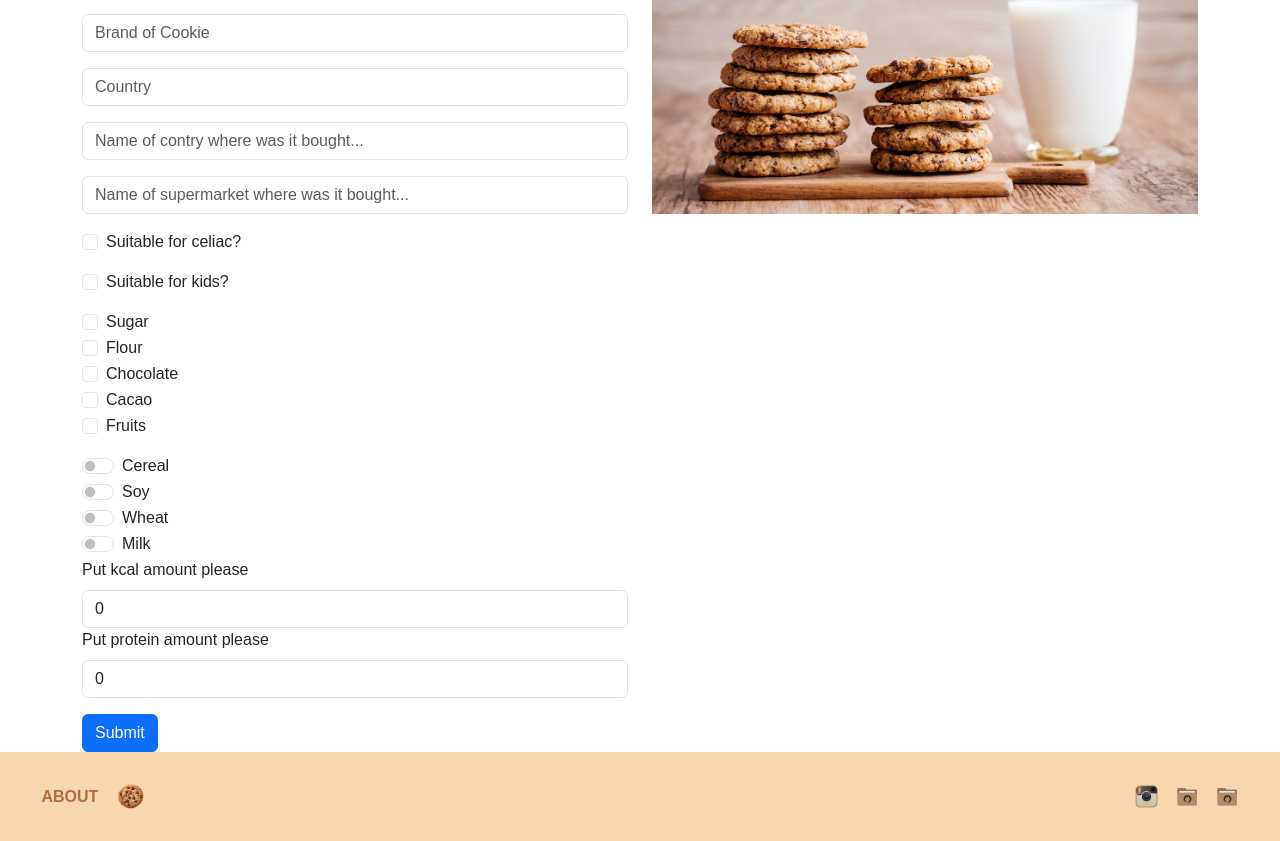
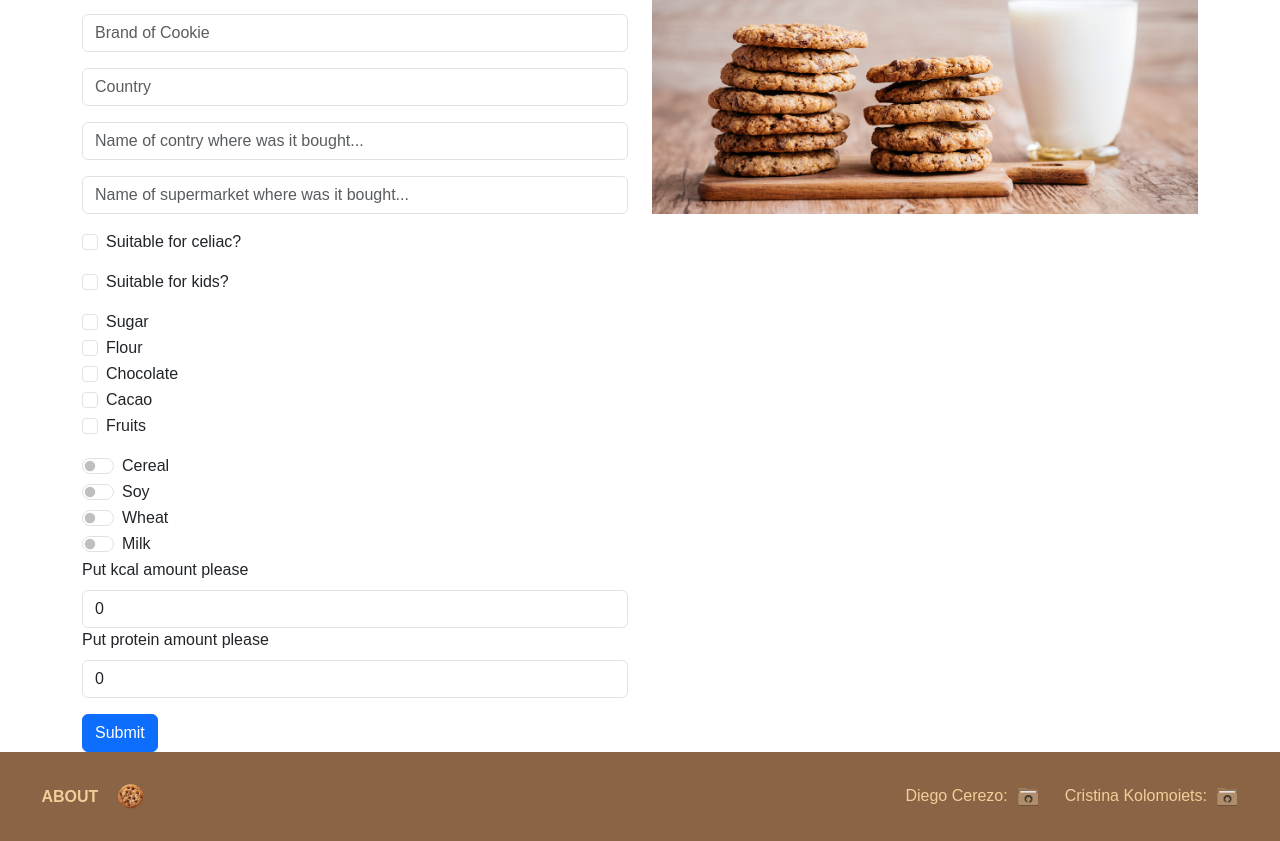
Before and after one commit to CristinaColomoiets/project_2-cookies-app-client, a React (Vite) app: page /cookie/add-cookie in a window 1280 px wide. Shown: the part 279-1120 px from the top of the page. Built offline with nearby package versions, Linux system fonts and the light colour scheme; a web font is replaced by a local one.

Commit message:
Cookie Card styles done

```diff
--- a/src/components/CookieCard/CookieCard.css
+++ b/src/components/CookieCard/CookieCard.css
@@ -0,0 +1,46 @@
+.card-box{
+    width: 15rem;
+    /* height: 25rem; */
+    border: 1px solid rgb(244, 201, 146);
+    margin: 2rem 1rem;
+    padding: 1rem;
+    box-shadow: 0px 0px 25px rgba(244, 201, 146, 0.5);
+
+}
+
+.img-card{
+    width: 100%;
+    margin: 0 auto;
+}
+
+.txt-card{
+    color: #945b31;
+    text-align: center;
+}
+
+.StarRating2{
+    width: 1.2rem;
+}
+
+.stars-box{
+    display: flex;
+    justify-content: center;
+}
+
+.btn-box{
+    display: flex;
+    justify-content: flex-end;
+}
+
+.btn-card{
+    border: 1px solid #f4c992;
+    border-radius: 1rem;
+    color: #f4c992;
+    background-color: white;
+}
+
+.btn-card:hover{
+    border: 1px solid #d0ab7b;
+    color: #d0ab7b;
+    background-color: white;
+}
--- a/src/components/CookieCard/CookieCard.jsx
+++ b/src/components/CookieCard/CookieCard.jsx
@@ -4,6 +4,7 @@ import { FaStar } from 'react-icons/fa';
 import axios from 'axios';
 import { useState, useEffect } from 'react';
 import LikeButton from '../LikeButton/LikeButton';
+import './CookieCard.css'
 
 const API_URL = import.meta.env.VITE_API_URL;
 
@@ -33,13 +34,13 @@ const CookieCard = ({ name, imageUrl, brand, id, originCountry }) => {
     }, [id]);
 
     return (
-        <Card border="secondary">
-            <Card.Img variant="top" src={imageUrl} alt={name} />
+        <Card className="card-box">
+            <Card.Img className='img-card' variant="top" src={imageUrl} alt={name} />
             <Card.Body>
-                <Card.Title>{name}</Card.Title>
-                <Card.Text>{brand}</Card.Text>
+                <Card.Title className='txt-card'>{name}</Card.Title>
+                <Card.Text className='txt-card'>{brand}</Card.Text>
 
-                <Card.Text>
+                <Card.Text className='stars-box'>
                     {[...Array(5)].map((star, index) => {
                         const ratingValue = index + 1;
                         return (
@@ -47,7 +48,7 @@ const CookieCard = ({ name, imageUrl, brand, id, originCountry }) => {
                                 <FaStar
                                     className="StarRating2"
                                     size={30}
-                                    color={ratingValue <= dippingRatingAvg ? "green" : "grey"}
+                                    color={ratingValue <= dippingRatingAvg ? "#ba8f6f" : "#ffe4c1"}
                                 />
                             </label>
                         );
@@ -55,14 +56,11 @@ const CookieCard = ({ name, imageUrl, brand, id, originCountry }) => {
                 </Card.Text>
             </Card.Body>
 
-
-            <Col md={{ span: 4 }}>
-                <Card.Body>
-                    <Link to={`/cookie/${id}`}>
-                        <Button as="span">Details</Button>
-                    </Link>
-                </Card.Body>
-            </Col>
+            <Card.Body className='btn-box'>
+                <Link to={`/cookie/${id}`}>
+                    <Button className='btn-card' as="span">Details</Button>
+                </Link>
+            </Card.Body>
         </Card>
     );
 };
--- a/src/components/Footer/Footer.css
+++ b/src/components/Footer/Footer.css
@@ -1,12 +1,14 @@
 .footerContainer{
     width: 100%;
     padding: 2rem;
-    background-color: #f7d7ae;
+    background-color: #8b6345;
     display: flex;
     flex-flow: row;
     justify-content: space-between;
     align-content: center;
     align-items: center;
+
+    /* position: fixed; */
 }
 
 .left{
@@ -19,15 +21,25 @@
 
 .left .link{
     text-decoration: none;
-    color: #b16d3e;
+    color: #f2ce99;
     font-weight: 600;
     text-transform: uppercase;
 }
 
 .right{
-    width: 10%;
+    width: 40%;
     display: flex;
     flex-flow: row;
-    justify-content: space-around;
+    justify-content: flex-end;
     align-items: center;
 }
+
+.box-colaboration{
+    display: flex;
+    margin: 0 .5rem;
+}
+
+.txt-name{
+    color: #f2ce99;
+    margin: 0 .5rem;
+}
--- a/src/components/Footer/Footer.jsx
+++ b/src/components/Footer/Footer.jsx
@@ -32,15 +32,18 @@ function Footer() {
                 </Link>
             </div>
             <div className="right">
-                <a href='https://www.instagram.com/cientocookies?igsh=MndrZ3l6czIzN3Zo'>
-                    <img src={instagramImg} alt="instagram-icon" height="25"/>
-                </a>
+                <div className="box-colaboration">
+                    <p className='txt-name'>Diego Cerezo:</p>
                     <a href='https://github.com/89cherry'>
                         <img src={githubImg_1} alt="github-icon" height="25"/>
                     </a>
+                </div>
+                <div className="box-colaboration">
+                    <p className='txt-name'>Cristina Kolomoiets:</p>
                     <a href='https://github.com/CristinaColomoiets'>
                         <img src={githubImg_2} alt="github-icon" height="25"/>
                     </a>
+                </div>
             </div>
         </div>
     );
--- a/src/pages/HomePage/HomePage.css
+++ b/src/pages/HomePage/HomePage.css
@@ -3,12 +3,10 @@
     border-radius: 50px;
     color: #945b31;
     border: 1px solid #945b31;
-
+    transition: all 0.7s ease;
 }
 
 .filterButtons:hover {
     background-color: #945b31;
     border: #945b31;
-
-
 }
```
Lines whose indentation alone changed are shown as unchanged.
